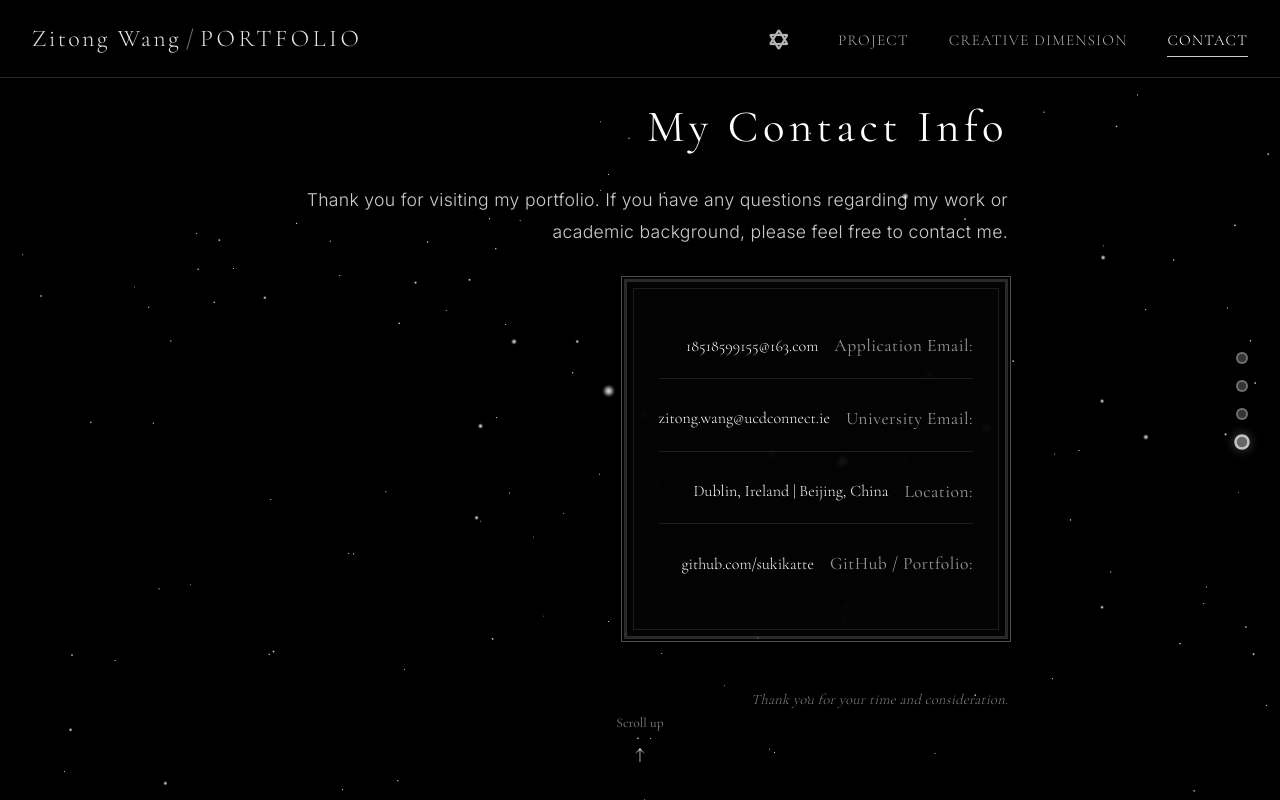
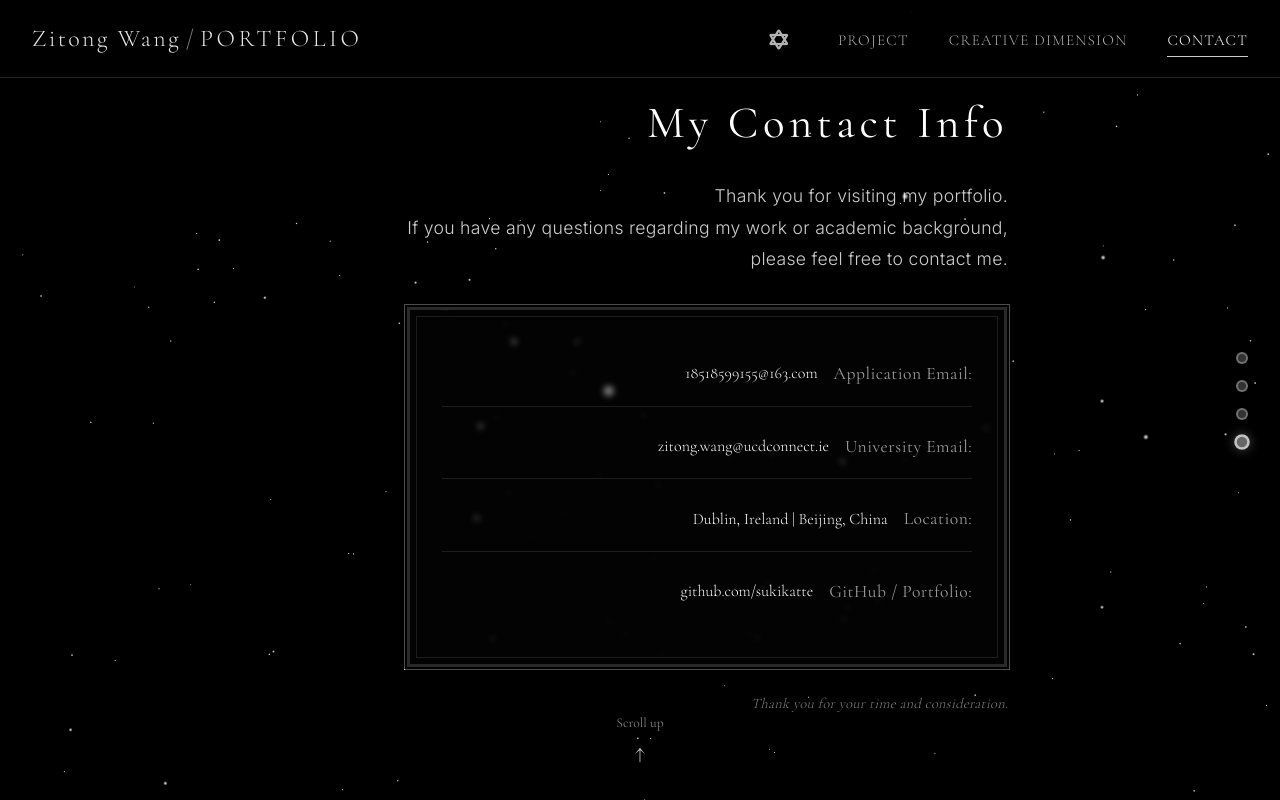
Before and after one commit to sukikatte/portfolio, a Flask app: page / in a window 1280 px wide, after a click on "CONTACT". Run offline with Flask 3, Linux system fonts and the light colour scheme.

```diff
--- a/templates/index_fullpage.html
+++ b/templates/index_fullpage.html
@@ -194,11 +194,13 @@
             <canvas id="contactCanvas" class="stars-canvas"></canvas>
             <div class="section-content">
                 <div class="contact-layout">
+                    <!-- 左侧内容区域 -->
+                    <div class="contact-left-section">
                         <!-- 标题 -->
                         <div class="contact-header">
                             <h2 class="contact-title">My Contact Info</h2>
                             <div class="contact-intro">
-                            Thank you for visiting my portfolio. If you have any questions regarding my work or academic background, please feel free to contact me.
+                                Thank you for visiting my portfolio.<br>If you have any questions regarding my work or academic background,<br>please feel free to contact me.
                             </div>
                         </div>
 
@@ -226,9 +228,10 @@
                                 </div>
                             </div>
                         </div>
+                    </div>
 
-                    <!-- 结语 -->
-                    <div class="contact-footer">
+                    <!-- 右侧感谢区域 -->
+                    <div class="contact-right-section">
                         <div class="contact-closing">
                             Thank you for your time and consideration.
                         </div>
```
Lines whose indentation alone changed are shown as unchanged.
